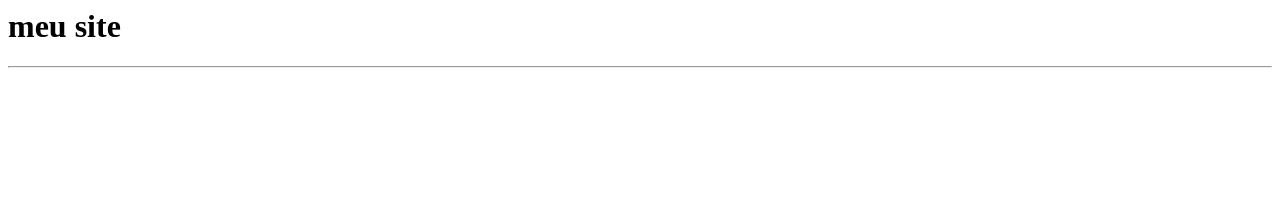
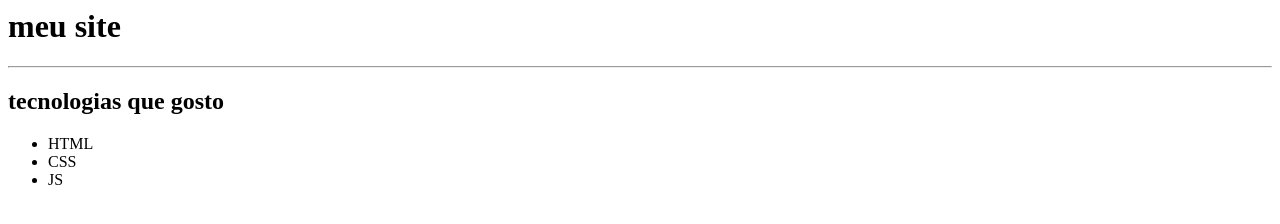
Before and after one commit to gabrielSANTANAmorais/meu-site, a plain HTML site: page index.html in a window 1280 px wide. Drawn offline with Linux system fonts and the light colour scheme.

Commit message:
ADICIONEI AS TECNOLOGIAS QUE GOSTO

```diff
--- a/index.html
+++ b/index.html
@@ -8,5 +8,11 @@
 meu site
     </h1>
     <hr />
+    <h2>tecnologias que gosto</h2>
+    <ul>
+        <li>HTML</li>
+        <LI>CSS</LI>
+        <LI>JS</LI>
+    </ul>
 </body>
     </html>
```
